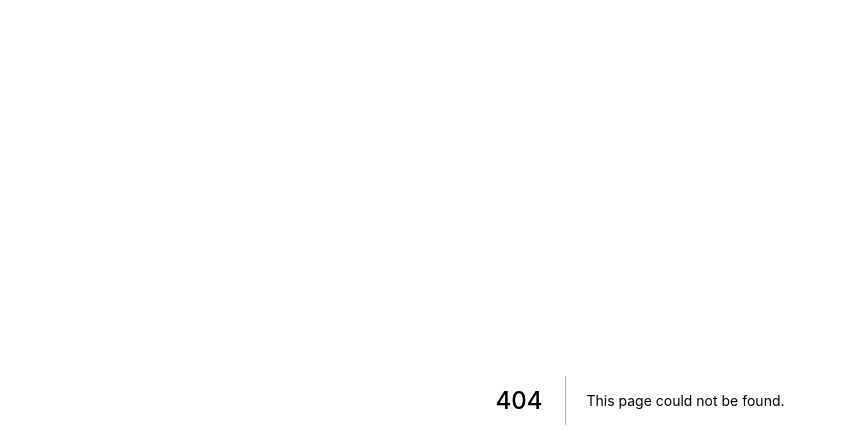
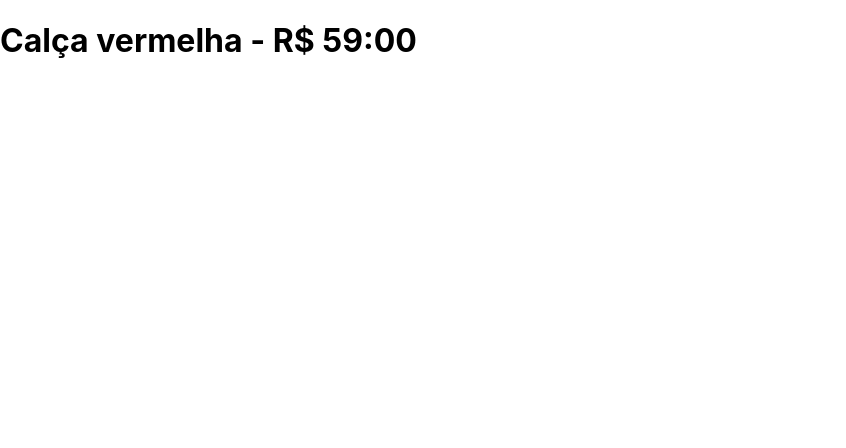
Before and after one commit to MikeFernando/pokemon-next-js, a Next.js app: page /products/pants/red-pant in a window 1280 px wide. Before the commit this address had no page. Shown: the top 448 px of the page, without its empty margins (0-846 px from the left). Built offline with nearby package versions, Linux system fonts and the light colour scheme.

Commit message:
:alien:Nested routes

```diff
--- /dev/null
+++ b/pages/products/pants/black-pant.js
@@ -0,0 +1,3 @@
+export default function BlackPant() {
+  return <h1>Calça preta - R$ 99,00</h1>
+}
--- /dev/null
+++ b/pages/products/pants/red-pant.js
@@ -0,0 +1,3 @@
+export default function RedPant() {
+  return <h1>Calça vermelha - R$ 59:00</h1>
+}
--- /dev/null
+++ b/pages/products/shirt.js
@@ -0,0 +1,3 @@
+export default function Shirt() {
+  return <h1>Camisa - R$ 19:99</h1>
+}
```
Also changed, not shown: pages/products/index.js (renamed from pages/product.js), 1 other file (tests, documents, lock files or other folders).
